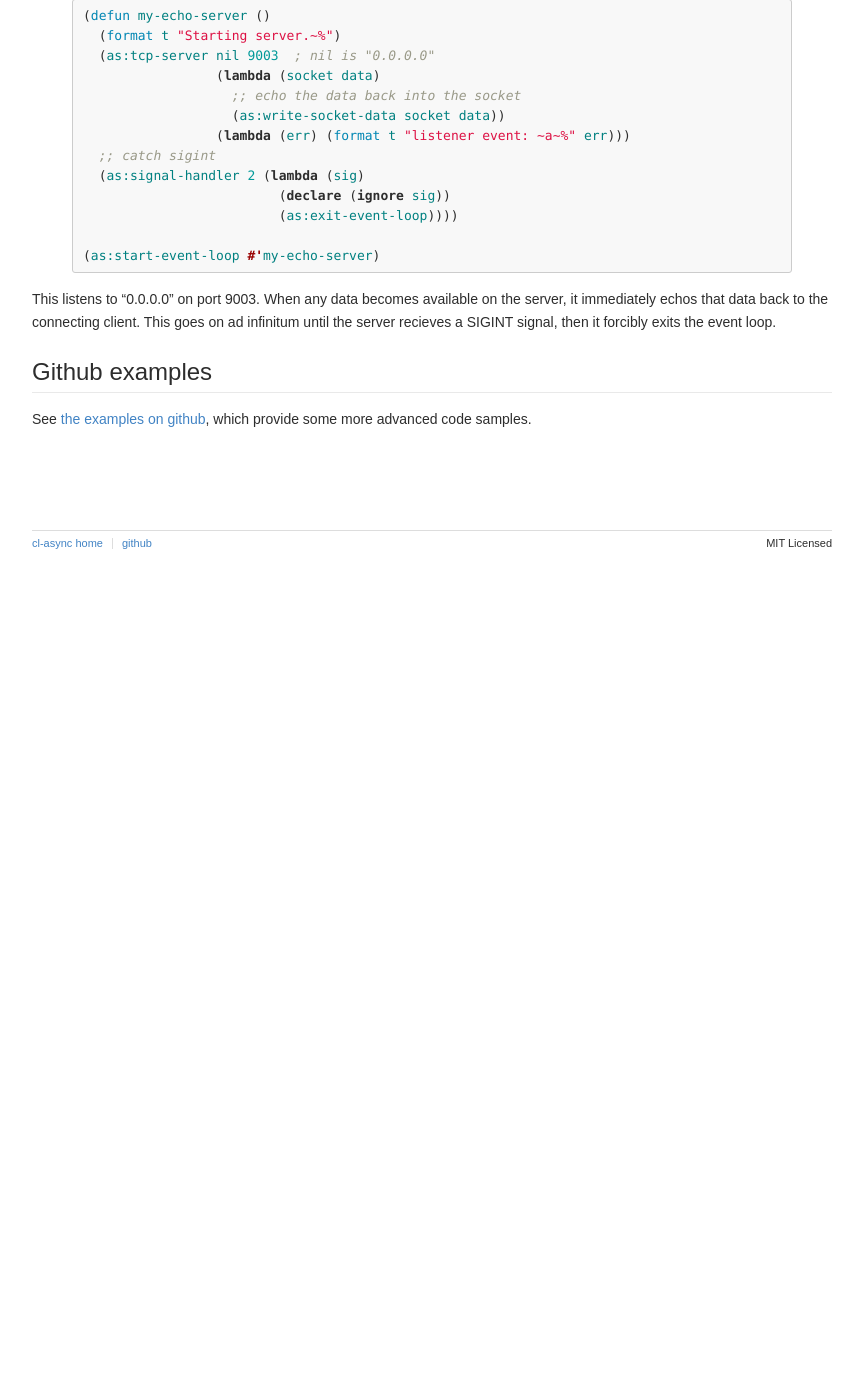
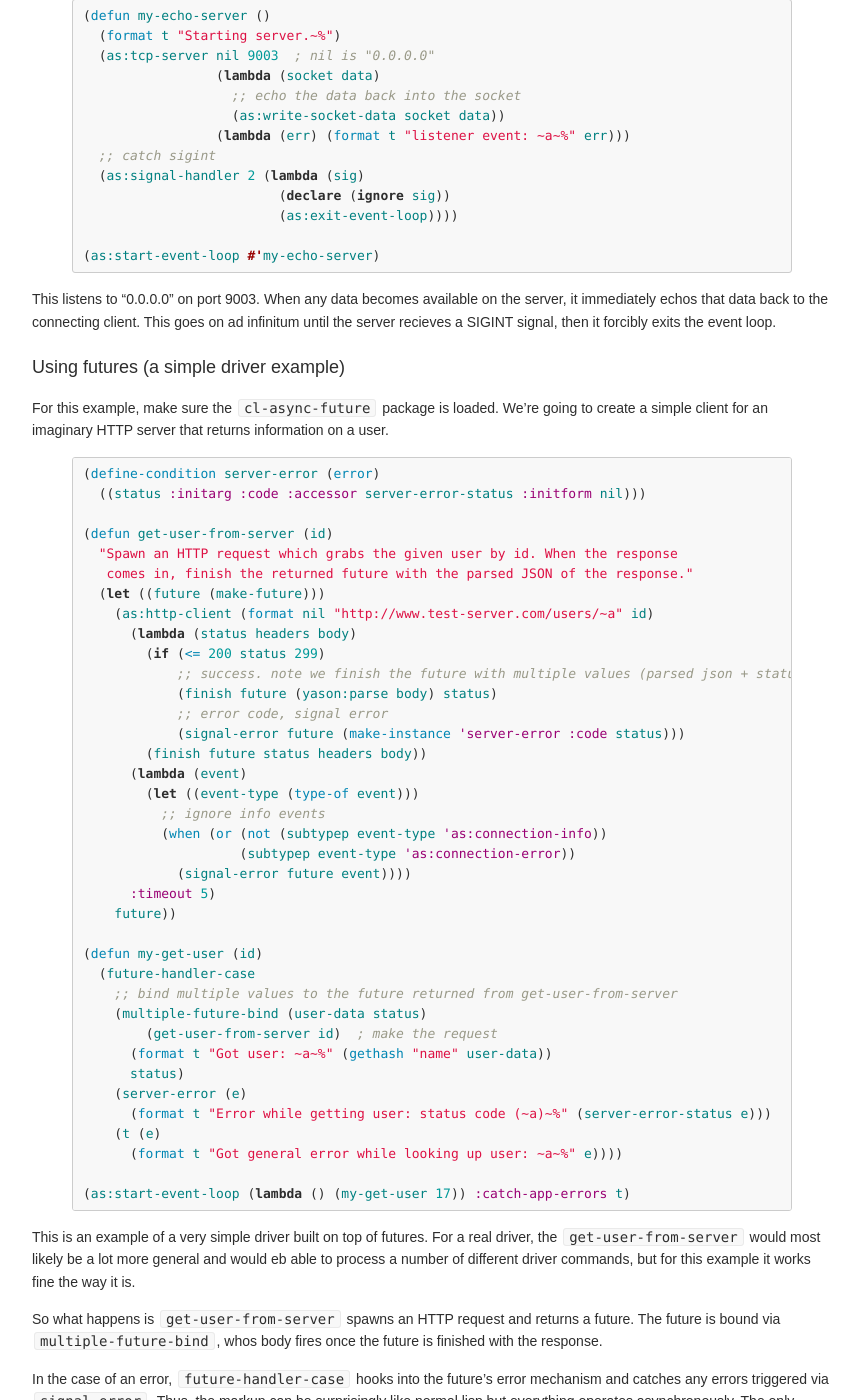
Before and after one commit to orthecreedence/cl-async, a Jekyll site: the page built from examples.md, in a window 1280 px wide and 1400 px high, scrolled down 270 px. Shown: the whole window, without its empty margins (208-1071 px from the left). Built offline with Jekyll 4.4.1, drawn with Linux system fonts in a browser that asks for light colours; Markdown is read by kramdown in place of the engine named in the settings; before the commit the page ends 900 px from its top, so only the background shows below that; some of the changed text lies outside the part shown.

Commit message:
adding futures to examples page (With simple driver example)

```diff
--- a/examples.md
+++ b/examples.md
@@ -33,6 +33,86 @@ server, it immediately echos that data back to the connecting client. This goes
 on ad infinitum until the server recieves a SIGINT signal, then it forcibly
 exits the event loop.
 
+<a id="future-example"></a>
+### Using futures (a simple driver example)
+For this example, make sure the `cl-async-future` package is loaded. We're going
+to create a simple client for an imaginary HTTP server that returns information
+on a user.
+
+{% highlight cl %}
+(define-condition server-error (error)
+  ((status :initarg :code :accessor server-error-status :initform nil)))
+
+(defun get-user-from-server (id)
+  "Spawn an HTTP request which grabs the given user by id. When the response
+   comes in, finish the returned future with the parsed JSON of the response."
+  (let ((future (make-future)))
+    (as:http-client (format nil "http://www.test-server.com/users/~a" id)
+      (lambda (status headers body)
+        (if (<= 200 status 299)
+            ;; success. note we finish the future with multiple values (parsed json + status code)
+            (finish future (yason:parse body) status)
+            ;; error code, signal error
+            (signal-error future (make-instance 'server-error :code status)))
+        (finish future status headers body))
+      (lambda (event)
+        (let ((event-type (type-of event)))
+          ;; ignore info events
+          (when (or (not (subtypep event-type 'as:connection-info))
+                    (subtypep event-type 'as:connection-error))
+            (signal-error future event))))
+      :timeout 5)
+    future))
+
+(defun my-get-user (id)
+  (future-handler-case
+    ;; bind multiple values to the future returned from get-user-from-server
+    (multiple-future-bind (user-data status)
+        (get-user-from-server id)  ; make the request
+      (format t "Got user: ~a~%" (gethash "name" user-data))
+      status)
+    (server-error (e)
+      (format t "Error while getting user: status code (~a)~%" (server-error-status e)))
+    (t (e)
+      (format t "Got general error while looking up user: ~a~%" e))))
+
+(as:start-event-loop (lambda () (my-get-user 17)) :catch-app-errors t)
+{% endhighlight %}
+
+This is an example of a very simple driver built on top of futures. For a real
+driver, the `get-user-from-server` would most likely be a lot more general and
+would eb able to process a number of different driver commands, but for this
+example it works fine the way it is.
+
+So what happens is `get-user-from-server` spawns an HTTP request and returns a
+future. The future is bound via `multiple-future-bind`, whos body fires once the
+future is finished with the response.
+
+In the case of an error, `future-handler-case` hooks into the future's error
+mechanism and catches any errors triggered via `signal-error`. Thus, the markup
+can be surprisingly like normal lisp but everything operates asynchronously. The
+only difference is that the `my-get-user` function will not return `status` as
+it would in normal lisp, but instead will return a future that will finish with
+the value of `status` once the body of `multiple-future-bind` returns. So if we
+want the value of status in the top-level form, we can do:
+
+{% highlight cl %}
+(as:start-event-loop
+  (lambda ()
+    (alet ((status (my-get-user 17)))
+      (format t "final status: ~a~%" status)))
+  :catch-app-errors t)
+{% endhighlight %}
+
+This is very close to normal lisp syntax, except that anything that returns a
+future must be wrapped in [attach](/cl-async/future#attach) or
+[some kind of future syntax macro](/cl-async/future#nicer-syntax) to work as
+expected.
+
+This is the standard way to implement [drivers](/cl-async/drivers) in cl-async.
+Read [more on futures](/cl-async-future) to get an understanding of what's going
+on.
+
 Github examples
 ---------------
 See [the examples on github](https://github.com/orthecreedence/cl-async/tree/master/examples),
```
Also changed, not shown: 1 other file.
